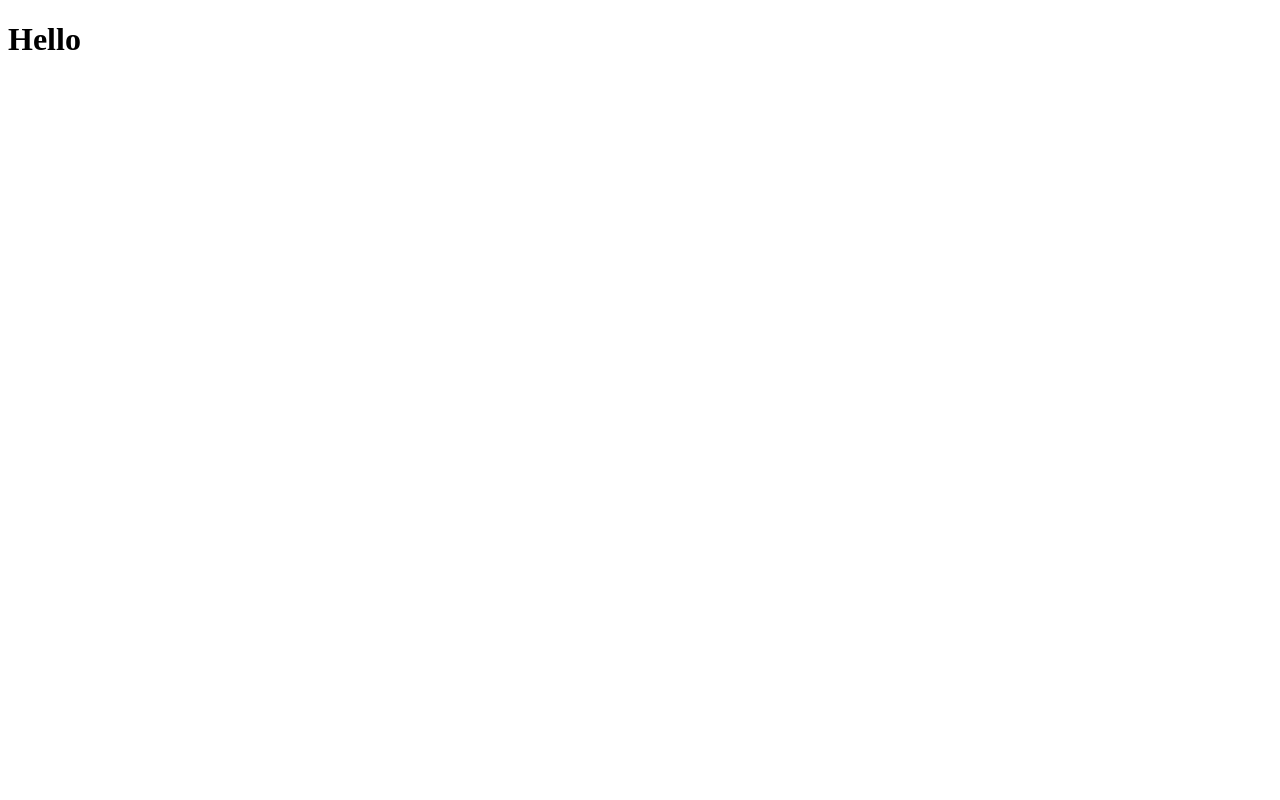
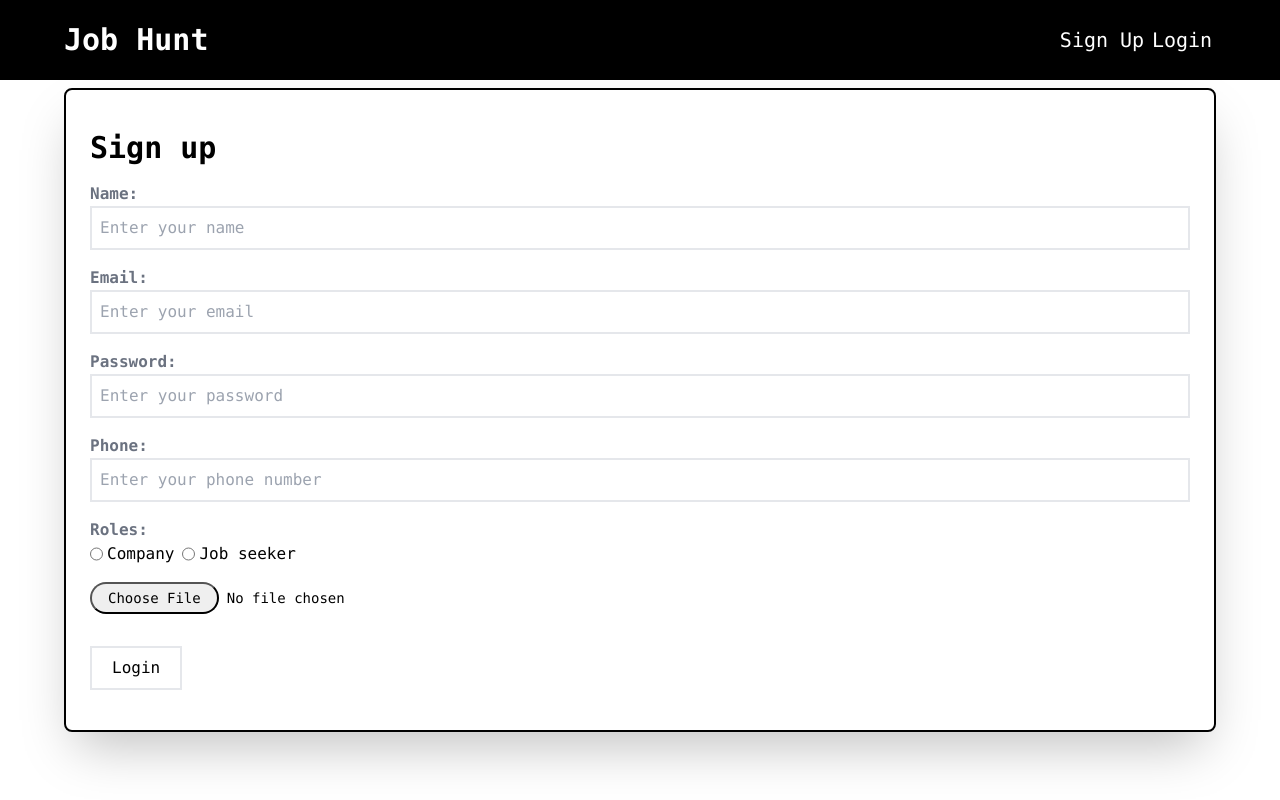
Before and after one commit to Ritesh-Maharjan/jobhunt, a React (Create React App) app in the folder client/: page /signup in a window 1280 px wide. Built offline with nearby package versions, Linux system fonts and the light colour scheme.

Commit message:
Setup tailwind and Header, Signup and Login Component with react-router-dom

```diff
--- a/client/package.json
+++ b/client/package.json
@@ -8,6 +8,7 @@
     "@testing-library/user-event": "^13.5.0",
     "react": "^18.2.0",
     "react-dom": "^18.2.0",
+    "react-router-dom": "^6.6.1",
     "react-scripts": "5.0.1",
     "web-vitals": "^2.1.4"
   },
@@ -34,5 +35,10 @@
       "last 1 firefox version",
       "last 1 safari version"
     ]
+  },
+  "devDependencies": {
+    "autoprefixer": "^10.4.13",
+    "postcss": "^8.4.20",
+    "tailwindcss": "^3.2.4"
   }
 }
--- /dev/null
+++ b/client/postcss.config.js
@@ -0,0 +1,6 @@
+module.exports = {
+  plugins: {
+    tailwindcss: {},
+    autoprefixer: {},
+  },
+}
--- a/client/src/App.js
+++ b/client/src/App.js
@@ -1,7 +1,19 @@
+import { Routes, Route } from "react-router-dom";
+import Header from "./component/Header";
+import Login from "./page/Login";
+import NotFound from "./page/NotFound";
+import Signup from "./page/Signup";
+
 function App() {
   return (
-    <div>
-      <h1>Hello</h1>
+    <div  className="font-mono">
+      <Header />
+      <Routes>
+        <Route path="/login" element={<Login />} />
+        <Route path="/signup" element={<Signup />} />
+
+        <Route path="*" element={<NotFound />} />
+      </Routes>
     </div>
   );
 }
--- /dev/null
+++ b/client/src/component/Header.jsx
@@ -0,0 +1,26 @@
+import React from "react";
+import { Link } from "react-router-dom";
+
+function Header() {
+  return (
+    <div className="bg-black text-white">
+      <div className="flex flex-col w-[90%] m-auto">
+        <div className="flex w-full h-[10vh] justify-between items-center md:text-xl">
+          <h1 className="text-2xl font-bold md:text-3xl hover:border-b-4 ">
+            <Link to="/">Job Hunt</Link>
+          </h1>
+          <ul className="flex justify-around w-[10rem]">
+            <Link to="signup">
+              <li className="hover:border-b-4">Sign Up</li>
+            </Link>
+            <Link to="login">
+              <li className="hover:border-b-4">Login</li>
+            </Link>
+          </ul>
+        </div>
+      </div>
+    </div>
+  );
+}
+
+export default Header;
--- /dev/null
+++ b/client/src/index.css
@@ -0,0 +1,3 @@
+@tailwind base;
+@tailwind components;
+@tailwind utilities;
--- a/client/src/index.js
+++ b/client/src/index.js
@@ -1,10 +1,14 @@
-import React from 'react';
-import ReactDOM from 'react-dom/client';
-import App from './App';
+import React from "react";
+import ReactDOM from "react-dom/client";
+import App from "./App";
+import "./index.css";
+import {BrowserRouter} from 'react-router-dom'
 
-const root = ReactDOM.createRoot(document.getElementById('root'));
+const root = ReactDOM.createRoot(document.getElementById("root"));
 root.render(
   <React.StrictMode>
-    <App />
+    <BrowserRouter>
+      <App />
+    </BrowserRouter>
   </React.StrictMode>
 );
--- /dev/null
+++ b/client/src/page/Login.jsx
@@ -0,0 +1,43 @@
+import React from "react";
+
+function Login() {
+  return (
+    <div>
+      <div className="flex justify-center h-[90vh]">
+        <form className="w-[90vw] border-2 border-black rounded-lg shadow-2xl p-6 m-auto">
+          <h1 className="font-bold text-3xl my-4">Login</h1>
+
+          <div className="my-4">
+            <label className="block text-gray-500 font-bold">Email:</label>
+            <input
+              className="border-2 w-full p-2  "
+              type="email"
+              name="email"
+              placeholder="Enter your email"
+            />
+          </div>
+
+          <div className="my-4">
+            <label className="block text-gray-500 font-bold">Password:</label>
+            <input
+              className="border-2 w-full p-2  "
+              type="password"
+              name="password"
+              placeholder="Enter your password"
+            />
+          </div>
+
+          <button
+            type="submit"
+            className="border-2 px-5 py-2 hover:bg-black hover:text-white"
+            // onClick={}
+          >
+            Login
+          </button>
+        </form>
+      </div>
+    </div>
+  );
+}
+
+export default Login;
--- /dev/null
+++ b/client/src/page/NotFound.jsx
@@ -0,0 +1,11 @@
+import React from "react";
+
+function NotFound() {
+  return (
+    <div className="flex flex-col justify-center align-center h-[90vh] text-center text-3xl">
+      <h1 className="text-red-800 font-black mb-10">Error 404 Page not found</h1>
+    </div>
+  );
+}
+
+export default NotFound;
--- /dev/null
+++ b/client/src/page/Signup.jsx
@@ -0,0 +1,86 @@
+import React from "react";
+
+function Signup() {
+  return (
+    <div>
+      <div className="flex justify-center h-[90vh]">
+        <form className="w-[90vw] border-2 border-black rounded-lg shadow-2xl p-6 mt-2 m-auto">
+          <h1 className="font-bold text-3xl my-4">Sign up</h1>
+
+          <div className="my-4">
+            <label className="block text-gray-500 font-bold">Name:</label>
+            <input
+              className="border-2 w-full p-2  "
+              type="text"
+              name="name"
+              placeholder="Enter your name"
+            />
+          </div>
+
+          <div className="my-4">
+            <label className="block text-gray-500 font-bold">Email:</label>
+            <input
+              className="border-2 w-full p-2  "
+              type="email"
+              name="email"
+              placeholder="Enter your email"
+            />
+          </div>
+
+          <div className="my-4">
+            <label className="block text-gray-500 font-bold">Password:</label>
+            <input
+              className="border-2 w-full p-2  "
+              type="password"
+              name="password"
+              placeholder="Enter your password"
+            />
+          </div>
+
+          <div className="my-4">
+            <label className="block text-gray-500 font-bold">Phone:</label>
+            <input
+              className="border-2 w-full p-2  "
+              type="number"
+              name="phone"
+              placeholder="Enter your phone number"
+              onWheel={(e) => e.target.blur()}
+            />
+          </div>
+
+          <div className="my-4">
+            <label className="block text-gray-500 font-bold">Roles:</label>
+            <div className="flex">
+              <input type="radio" name="roles" value="Company" id="Company" />
+              <label htmlFor="Company" className="ml-1 mr-2">
+                Company
+              </label>
+              <input type="radio" name="roles" value="Job seeker" id="Job seeker" />
+              <label htmlFor="Job seeker" className="ml-1">
+                Job seeker
+              </label>
+            </div>
+          </div>
+
+          <div className="my-4">
+            <input
+              className="file:mr-2 file:py-1 file:px-4 text-sm file:rounded-full file:text-sm cursor-pointer"
+              type="file"
+              name="avatar"
+            />
+          </div>
+
+          <button
+            type="submit"
+            className="border-2 my-4 px-5 py-2 hover:bg-black hover:text-white"
+            // onClick={}
+          >
+            Login
+          </button>
+        </form>
+      </div>
+    </div>
+  );
+}
+
+export default Signup;
--- /dev/null
+++ b/client/tailwind.config.js
@@ -0,0 +1,10 @@
+/** @type {import('tailwindcss').Config} */
+module.exports = {
+  content: [
+    "./src/**/*.{js,jsx,ts,tsx}",
+  ],
+  theme: {
+    extend: {},
+  },
+  plugins: [],
+}
```
Also changed, not shown: 1 other file (tests, documents, lock files or other folders).
